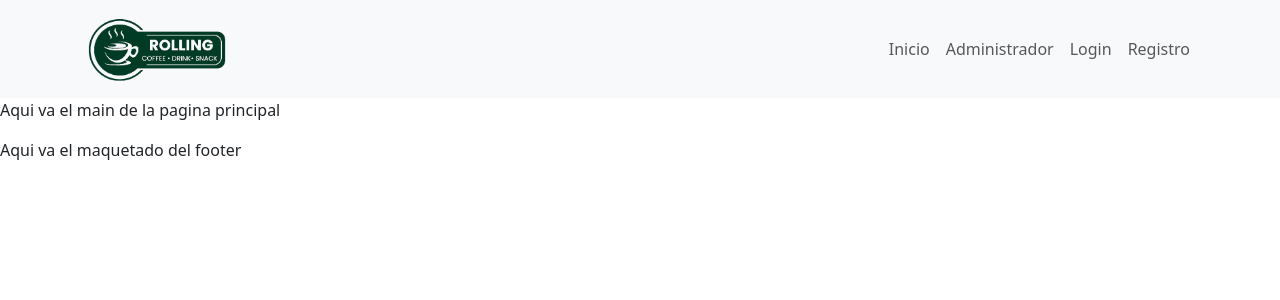
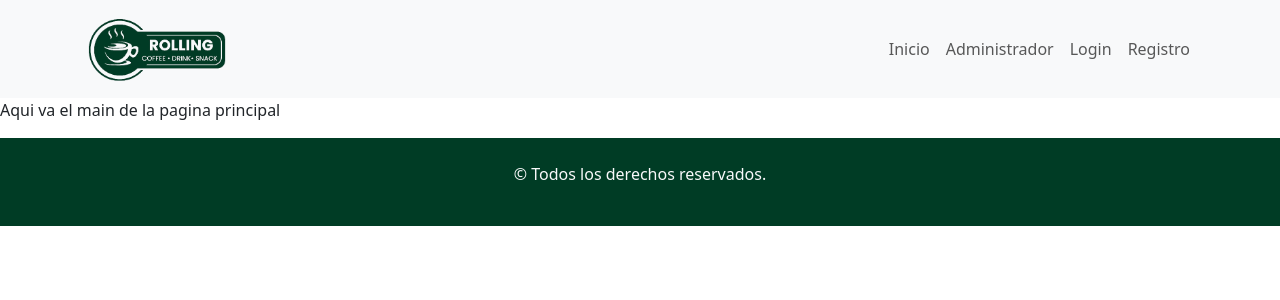
Before and after one commit to camilaalani/RollingCoffee, a React (Vite) app: page / in a window 1280 px wide. Shown: the top 300 px of the page. Built offline with nearby package versions, Linux system fonts and the light colour scheme.

Commit message:
agregue el footer

```diff
--- a/src/App.css
+++ b/src/App.css
@@ -0,0 +1,3 @@
+.bg-green{
+  background: #003c25;
+}
--- a/src/App.jsx
+++ b/src/App.jsx
@@ -3,6 +3,7 @@ import 'bootstrap/dist/css/bootstrap.min.css';
 import Footer from './components/common/Footer'
 import Menu from './components/common/Menu'
 import Inicio from './components/pages/Inicio'
+import Administrador from './components/pages/Administrador';
 
 
 function App() {
@@ -12,6 +13,7 @@ function App() {
     <>
       <Menu></Menu>
       <Inicio></Inicio>
+      {/* <Administrador></Administrador> */}
       <Footer></Footer>
     </>
   )
--- a/src/components/common/Footer.jsx
+++ b/src/components/common/Footer.jsx
@@ -1,8 +1,8 @@
 const Footer = () => {
     return (
-        <div>
-            <p>Aqui va el maquetado del footer</p>
-        </div>
+        <footer className="text-center bg-green text-light py-4">
+            <p>&copy; Todos los derechos reservados.</p>
+        </footer>
     );
 };
 
```
